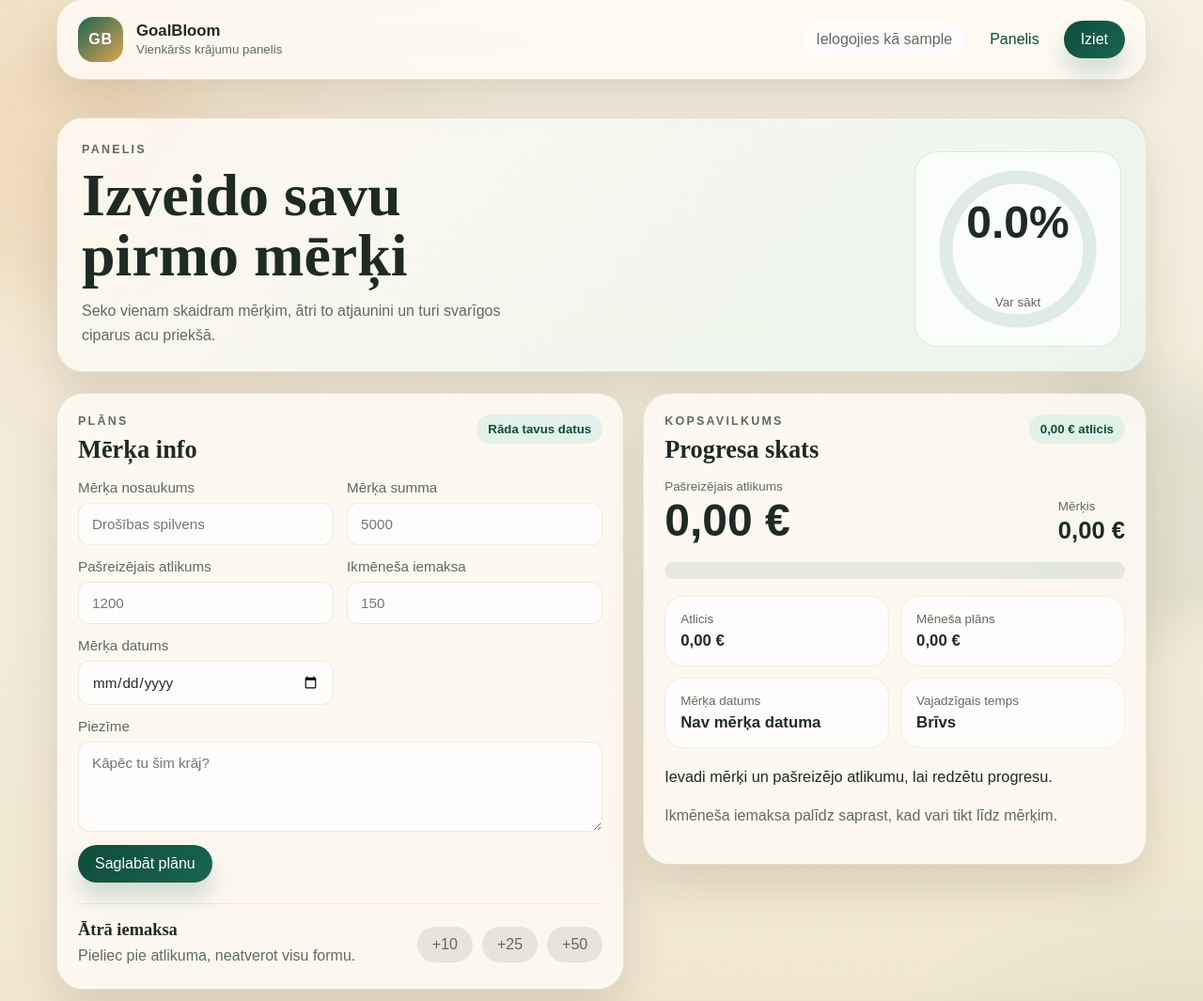
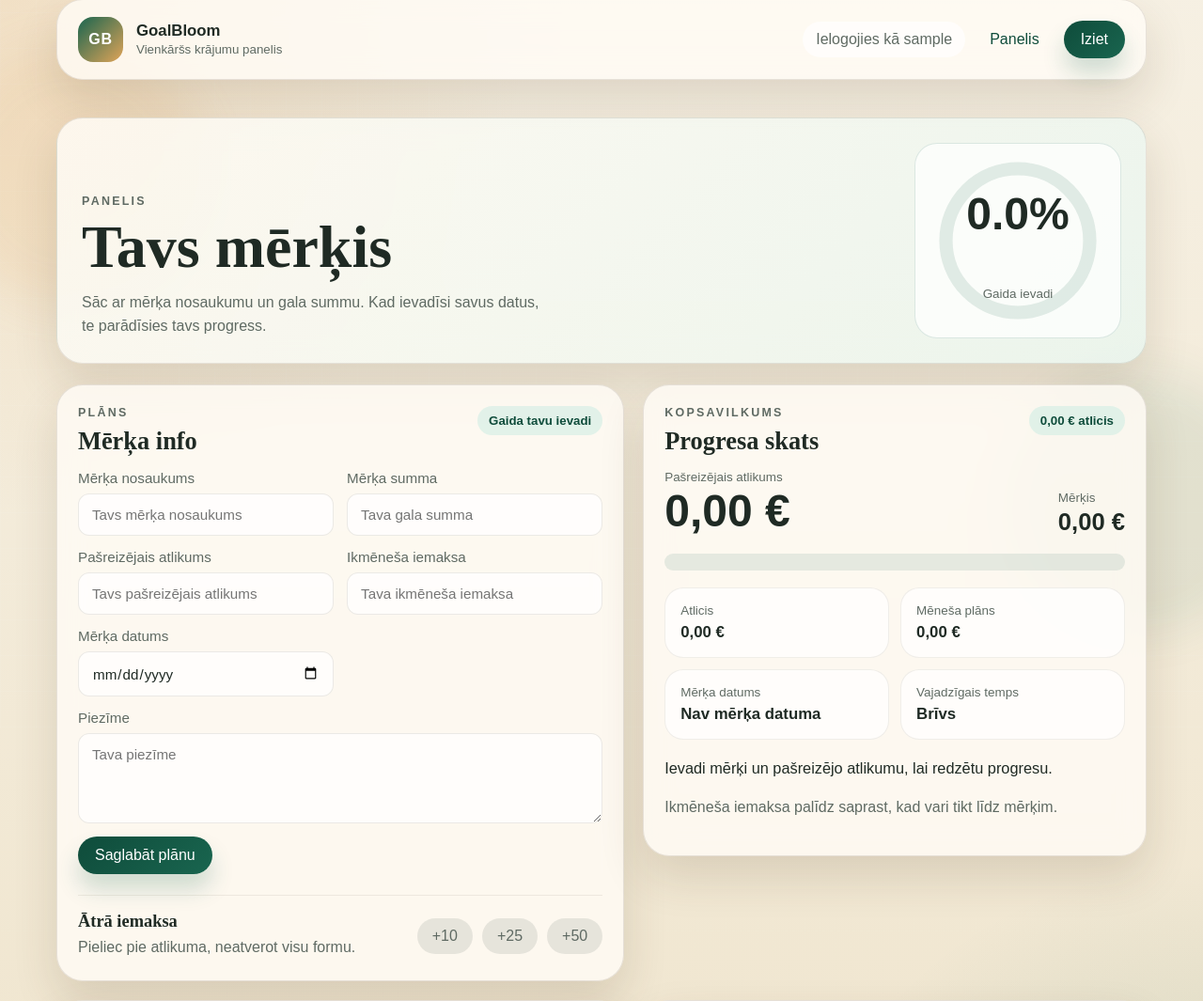
Before and after one commit to seglinsm/projekts-jaunais-2026, a Flask app: page /dashboard in a window 1280 px wide. Shown: the part 25-1090 px from the top of the page at 94% size. Run offline with Flask 3, Linux system fonts and the light colour scheme; the visitor is signed in with stand-in values (Sample User, id 1); data comes from the database, SQL or seed files in the repository.

Commit message:
updeitoju templeitus

```diff
--- a/requirements.txt
+++ b/requirements.txt
@@ -1 +1 @@
-Flask>=3.1,<4.0
+lietot ar Flask'u >=3.1,<4.0
--- a/services.py
+++ b/services.py
@@ -204,7 +204,7 @@ def _build_dashboard_data(row):
             "progressPercentage": 0.0,
             "visualProgressPercentage": 0.0,
             "requiredMonthlyAmount": None,
-            "statusLabel": "Var sākt",
+            "statusLabel": "Gaida ievadi",
             "statusTone": "calm",
             "forecastText": "Ievadi mērķi un pašreizējo atlikumu, lai redzētu progresu.",
             "timelineText": "Ikmēneša iemaksa palīdz saprast, kad vari tikt līdz mērķim.",
--- a/static/dashboard.js
+++ b/static/dashboard.js
@@ -1,25 +1,25 @@
 (function () {
-    const DEMO_DATA = {
-        username: "Demo lietotājs",
-        hasSavedPlan: true,
-        goalName: "Ceļojums uz Itāliju",
-        goalAmount: 2500,
-        currentBalance: 925,
-        monthlyContribution: 180,
-        targetDate: "2026-09-30",
-        note: "Lidojumiem, viesnīcai un ēdienam.",
-        remainingAmount: 1575,
-        progressPercentage: 37.0,
-        visualProgressPercentage: 37.0,
-        requiredMonthlyAmount: 224.5,
-        statusLabel: "Jāpiespiež vairāk",
-        statusTone: "warning",
-        forecastText: "Ar pašreizējo tempu tev vajadzēs vēl apmēram 9 mēnešus.",
-        timelineText: "Lai paspētu līdz datumam, tev vajag apmēram 224,50 € mēnesī.",
-        nextMilestoneText: "Nākamais posms ir 50%.",
-        daysUntilTarget: 197,
+    const PREVIEW_DATA = {
+        username: "",
+        hasSavedPlan: false,
+        goalName: "",
+        goalAmount: "",
+        currentBalance: "",
+        monthlyContribution: "",
+        targetDate: "",
+        note: "",
+        remainingAmount: 0,
+        progressPercentage: 0,
+        visualProgressPercentage: 0,
+        requiredMonthlyAmount: null,
+        statusLabel: "Gaida ievadi",
+        statusTone: "calm",
+        forecastText: "Ievadi savu mērķi un summas, lai redzētu progresu.",
+        timelineText: "Kad pievienosi ikmēneša iemaksu un datumu, te redzēsi tempu.",
+        nextMilestoneText: "Pēc plāna saglabāšanas te parādīsies nākamais progresa posms.",
+        daysUntilTarget: null,
         milestones: [
-            { label: "25%", reached: true },
+            { label: "25%", reached: false },
             { label: "50%", reached: false },
             { label: "75%", reached: false },
             { label: "100%", reached: false },
@@ -99,14 +99,15 @@
 
     function renderDashboard(data, mode) {
         const previewMode = mode !== "live";
+        const waitingForInput = !data.hasSavedPlan;
 
-        setText("sessionBadge", previewMode ? "Priekšskatījuma režīms" : `Ielogojies kā ${data.username}`);
-        setText("modeBadge", previewMode ? "Rāda demo datus" : "Rāda tavus datus");
-        setText("heroTitle", data.goalName || "Izveido savu pirmo mērķi");
+        setText("sessionBadge", previewMode ? "Veidnes skats" : `Ielogojies kā ${data.username}`);
+        setText("modeBadge", waitingForInput ? "Gaida tavu ievadi" : "Rāda tavus datus");
+        setText("heroTitle", data.goalName || "Tavs mērķis");
         setText(
             "heroCopy",
-            previewMode
-                ? "Šis priekšskatījums rāda lapas izskatu arī ārpus Flask. Palaid serveri, ja gribi īstu ieeju, saglabātus datus un strādājošas formas."
+            waitingForInput
+                ? "Sāc ar mērķa nosaukumu un gala summu. Kad ievadīsi savus datus, te parādīsies tavs progress."
                 : "Seko vienam skaidram mērķim, ātri to atjaunini un turi svarīgos ciparus acu priekšā."
         );
 
@@ -157,7 +158,7 @@
 
     async function loadDashboardData() {
         if (window.location.protocol === "file:") {
-            renderDashboard(DEMO_DATA, "preview");
+            renderDashboard(PREVIEW_DATA, "preview");
             return;
         }
 
@@ -176,7 +177,7 @@
             const data = await response.json();
             renderDashboard(data, "live");
         } catch (_error) {
-            renderDashboard(DEMO_DATA, "preview");
+            renderDashboard(PREVIEW_DATA, "preview");
         }
     }
 
--- a/templates/dashboard.html
+++ b/templates/dashboard.html
@@ -34,9 +34,9 @@
         <section class="hero-panel">
             <div>
                 <p class="eyebrow">Panelis</p>
-                <h1 id="heroTitle">Krājumu panelis</h1>
+                <h1 id="heroTitle">Tavs mērķis</h1>
                 <p id="heroCopy" class="hero-copy">
-                    Seko vienam skaidram mērķim, ātri to atjaunini un turi svarīgos ciparus acu priekšā.
+                    Sāc ar mērķa nosaukumu un gala summu. Kad ievadīsi savus datus, te parādīsies tavs progress.
                 </p>
             </div>
 
@@ -48,7 +48,7 @@
                     </svg>
                     <div class="ring-label">
                         <strong id="progressRingLabel">0%</strong>
-                        <span id="progressStatus">Var sākt</span>
+                        <span id="progressStatus">Gaida ievadi</span>
                     </div>
                 </div>
             </div>
@@ -61,25 +61,25 @@
                         <p class="eyebrow">Plāns</p>
                         <h2>Mērķa info</h2>
                     </div>
-                    <span id="modeBadge" class="soft-label">Ielādē datus</span>
+                    <span id="modeBadge" class="soft-label">Gaida tavu ievadi</span>
                 </div>
 
                 <form class="dashboard-form" action="/dashboard" method="post">
                     <label>
                         Mērķa nosaukums
-                        <input id="goalNameInput" type="text" name="goal_name" maxlength="60" placeholder="Drošības spilvens" required>
+                        <input id="goalNameInput" type="text" name="goal_name" maxlength="60" placeholder="Tavs mērķa nosaukums" required>
                     </label>
                     <label>
                         Mērķa summa
-                        <input id="goalAmountInput" type="number" name="goal_amount" min="0.01" step="0.01" placeholder="5000" required>
+                        <input id="goalAmountInput" type="number" name="goal_amount" min="0.01" step="0.01" placeholder="Tava gala summa" required>
                     </label>
                     <label>
                         Pašreizējais atlikums
-                        <input id="currentBalanceInput" type="number" name="current_balance" min="0" step="0.01" placeholder="1200" required>
+                        <input id="currentBalanceInput" type="number" name="current_balance" min="0" step="0.01" placeholder="Tavs pašreizējais atlikums" required>
                     </label>
                     <label>
                         Ikmēneša iemaksa
-                        <input id="monthlyContributionInput" type="number" name="monthly_contribution" min="0" step="0.01" placeholder="150" required>
+                        <input id="monthlyContributionInput" type="number" name="monthly_contribution" min="0" step="0.01" placeholder="Tava ikmēneša iemaksa" required>
                     </label>
                     <label>
                         Mērķa datums
@@ -87,7 +87,7 @@
                     </label>
                     <label>
                         Piezīme
-                        <textarea id="noteInput" name="note" rows="4" maxlength="240" placeholder="Kāpēc tu šim krāj?"></textarea>
+                        <textarea id="noteInput" name="note" rows="4" maxlength="240" placeholder="Tava piezīme"></textarea>
                     </label>
                     <button type="submit" class="primary-button">Saglabāt plānu</button>
                 </form>
@@ -158,8 +158,8 @@
                     </div>
                 </div>
 
-                <p id="forecastText" class="insight">Ielādē tavu progresa prognozi...</p>
-                <p id="timelineText" class="subtle-copy">Pārbauda pašreizējo plānu.</p>
+                <p id="forecastText" class="insight">Ievadi savu mērķi un summas, lai redzētu progresu.</p>
+                <p id="timelineText" class="subtle-copy">Kad pievienosi ikmēneša iemaksu un datumu, te redzēsi tempu.</p>
             </article>
 
             <article class="panel-card milestones-card">
@@ -189,7 +189,7 @@
                 </div>
 
                 <p id="focusLine" class="focus-line">
-                    Ielādē mērķa datuma info...
+                    Mērķa datums vēl nav uzlikts. Tas dod brīvību, bet neļauj pārbaudīt tempu.
                 </p>
 
                 <div id="noteCard" class="note-card note-card-empty">
```
Also changed, not shown: tests/test_app.py (+27 -1 lines).
